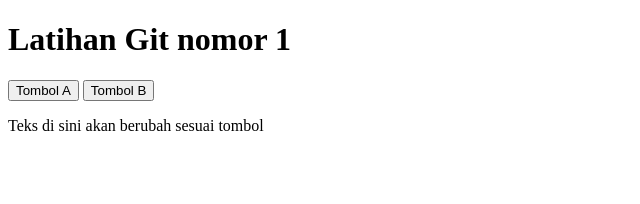
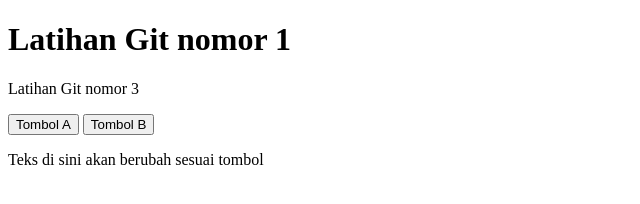
Before and after one commit to KuhakuSensei/belajar-js, a plain HTML site: page index.html in a window 1280 px wide. Shown: the whole page, without its empty margins (0-640 px from the left). Drawn offline with Linux system fonts and the light colour scheme.

Commit message:
feat: latihan git 3 - update index & script

```diff
--- a/index.html
+++ b/index.html
@@ -6,6 +6,7 @@
 </head>
 <body>
   <h1>Latihan Git nomor 1</h1>
+<p>Latihan Git nomor 3</p>
 
   <div>
     <button id="tombolA">Tombol A</button>
--- a/script.js
+++ b/script.js
@@ -9,4 +9,4 @@ tombolA.addEventListener("click", function () {
 tombolB.addEventListener("click", function () {
   teks.textContent = "Saya semangat latihan!";
 });
-console.log("Latihan Git nomor 2");
+console.log("Latihan Git nomor 3");
```
